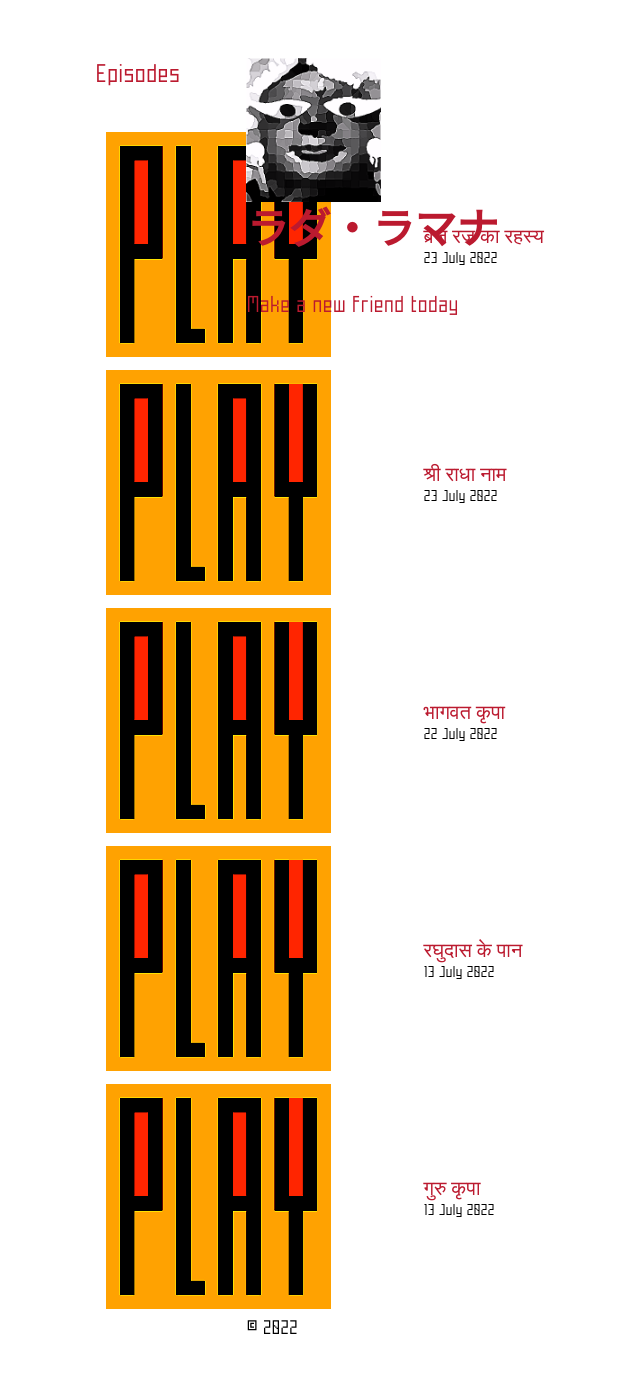
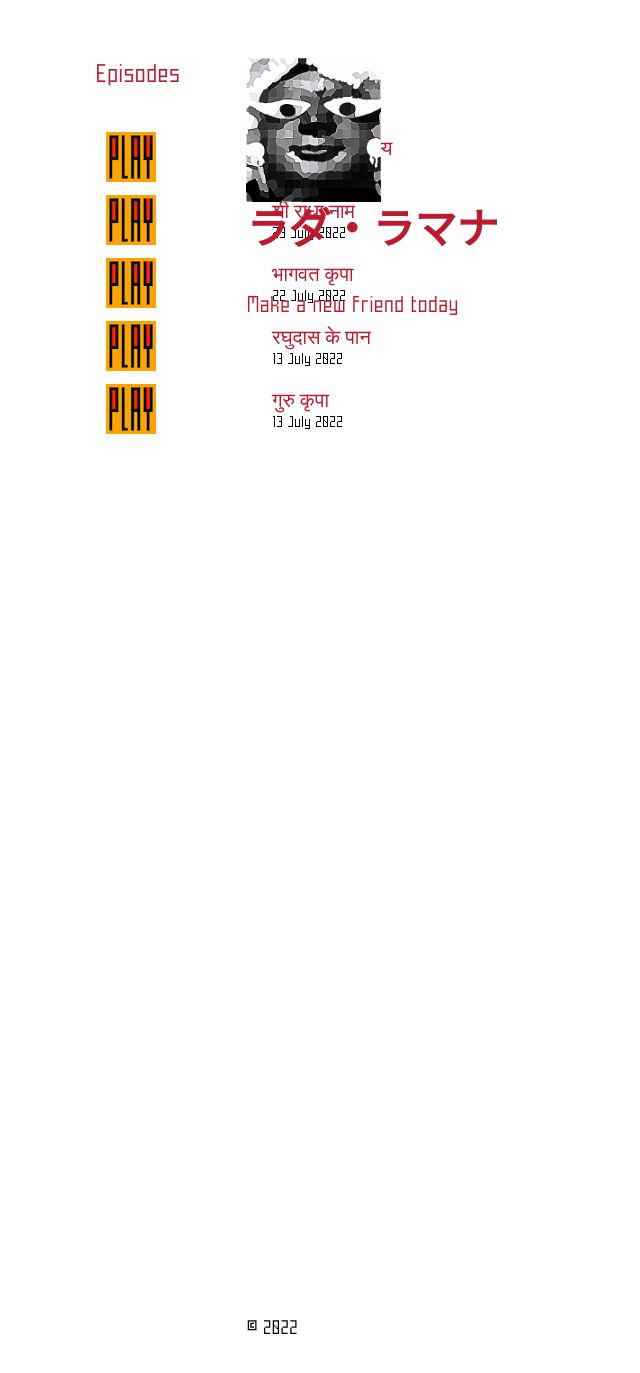
Before and after one commit to nacicatus/radharaman, a Jekyll site: the page built from index.md, in a window 1280 px wide and 1387 px high. Shown: the top 1373 px of the window, without its empty margins (219-859 px from the left). Built offline with Jekyll 4.4.1, drawn with Linux system fonts in a browser that asks for light colours.

Commit message:
Update navigation.html

```diff
--- a/_includes/navigation.html
+++ b/_includes/navigation.html
@@ -3,7 +3,7 @@
   <tr>
     <td>
       <a href="{{ post.url | absolute_url }}">
-        <img src="{{"assets/img/images.png" | relative_url}}" alt="Play" />
+        <img src="{{"assets/img/pla.png" | relative_url}}" alt="Play" />
       </a>
     </td>
     <td>
```
